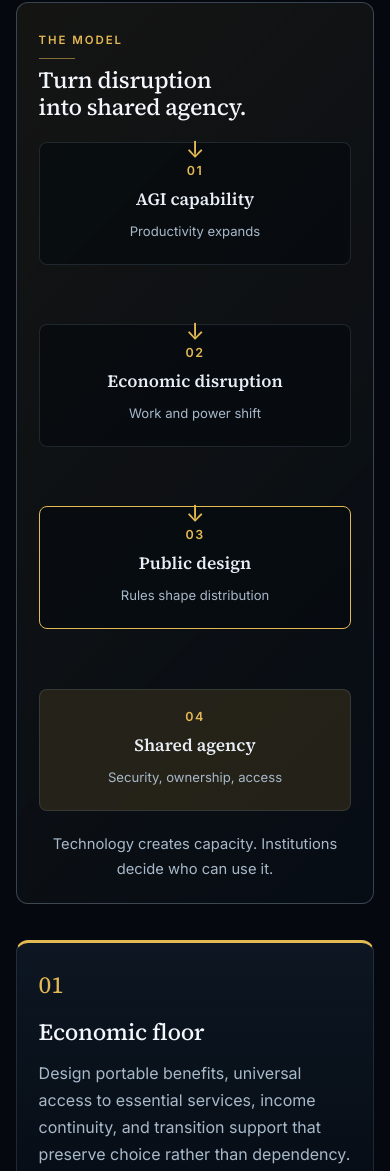
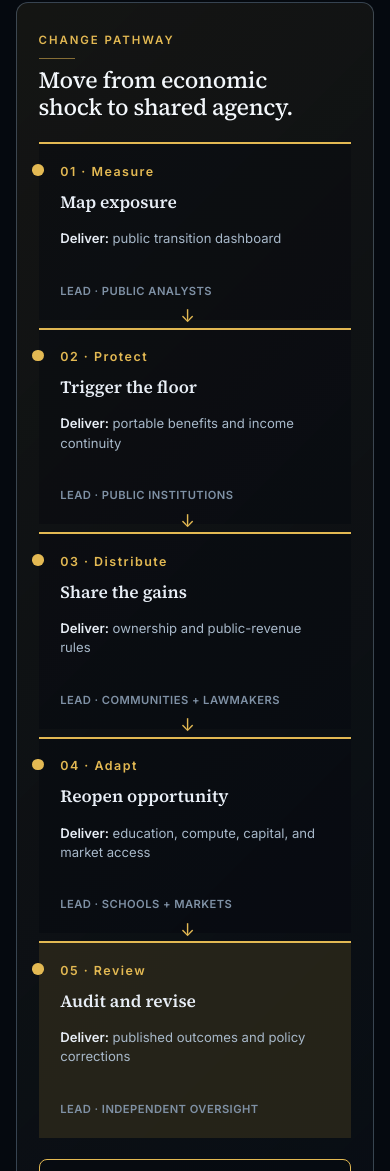
Before and after one commit to colinatwood/onetomorrow.today, a website: page today.html in a window 390 px wide. Shown: the part 1344-2515 px from the top of the page. Drawn offline with Linux system fonts and the light colour scheme.

Commit message:
Turn horizon visuals into change roadmaps

```diff
--- a/styles.css
+++ b/styles.css
@@ -624,7 +624,7 @@ strong {
   max-width: 28ch;
 }
 
-/* Compact visual models make each horizon's governing logic scannable. */
+/* Change roadmaps make each horizon's mission executable and scannable. */
 .visual-model {
   --model-accent: var(--gold);
   margin-inline: 0;
@@ -655,79 +655,49 @@ strong {
 .model-heading > * { margin-bottom: 0; }
 .model-heading h2 { max-width: 28ch; font-size: clamp(1.45rem, 2.4vw, 2rem); }
 
-.model-flow {
-  display: grid;
-  grid-template-columns: minmax(0, 1fr) auto minmax(0, 1fr) auto minmax(0, 1fr) auto minmax(0, 1fr);
-  align-items: stretch;
-  gap: .65rem;
-}
-
-.model-node,
-.model-source,
-.model-bridge,
-.model-outcome {
-  display: flex;
-  flex-direction: column;
-  justify-content: center;
-  min-height: 7.5rem;
-  padding: var(--s3);
-  border: 1px solid var(--line);
-  border-radius: var(--radius-sm);
-  background: rgba(5, 9, 15, .58);
-  text-align: center;
-}
-
-.model-node-pivot { border-color: var(--model-accent); }
-.model-node-outcome { background: color-mix(in srgb, var(--model-accent) 14%, rgba(5, 9, 15, .7)); }
 .model-index { color: var(--model-accent); font: 600 .78rem/1 var(--sans); letter-spacing: .12em; }
-.model-node strong,
-.model-source strong,
-.model-bridge strong,
-.model-outcome strong,
-.model-ladder strong { margin-top: .45rem; font-family: var(--serif); font-size: 1.08rem; }
-.model-node small,
-.model-source small,
-.model-bridge small,
-.model-outcome small,
-.model-ladder small { margin-top: .4rem; color: var(--muted); font-size: .82rem; }
-.model-arrow { align-self: center; color: var(--model-accent); font-size: 1.45rem; }
-
-.model-convergence {
-  display: grid;
-  grid-template-columns: minmax(0, 1fr) minmax(13rem, 1.2fr) minmax(0, 1fr);
-  align-items: center;
-  gap: var(--s3);
-}
-
-.model-source > span { color: var(--model-accent); font: 600 .78rem/1 var(--sans); letter-spacing: .1em; text-transform: uppercase; }
-.model-bridge { border-color: var(--model-accent); }
-.model-bridge > span { color: var(--model-accent); font-size: 1.25rem; line-height: .8; }
-.model-outcome { width: min(24rem, 100%); min-height: auto; margin: var(--s3) auto 0; border-color: var(--model-accent); }
-.model-outcome > span { color: var(--model-accent); font-size: 1.25rem; line-height: .8; }
-
-.model-ladder {
+.change-roadmap {
   display: grid;
   grid-template-columns: repeat(5, minmax(0, 1fr));
   margin: 0;
   padding: 0;
   list-style: none;
-  counter-reset: none;
 }
 
-.model-ladder li {
+.change-roadmap li {
   position: relative;
   display: flex;
   flex-direction: column;
-  min-height: 8rem;
+  min-height: 14rem;
   padding: var(--s3);
   border-top: 2px solid var(--model-accent);
   background: rgba(5, 9, 15, .42);
 }
 
-.model-ladder li + li { margin-left: 2px; }
-.model-ladder li::before { content: ""; position: absolute; top: -.42rem; left: 1.25rem; width: .72rem; height: .72rem; border-radius: 50%; background: var(--model-accent); }
-.model-ladder li > span { color: var(--model-accent); font: 600 .78rem/1 var(--sans); letter-spacing: .1em; }
-.model-ladder li:last-child { background: color-mix(in srgb, var(--model-accent) 14%, rgba(5, 9, 15, .7)); }
+.change-roadmap li + li { margin-left: 2px; }
+.change-roadmap li::before { content: ""; position: absolute; top: -.42rem; left: 1.25rem; width: .72rem; height: .72rem; border-radius: 50%; background: var(--model-accent); }
+.change-roadmap li::after { content: "→"; position: absolute; z-index: 1; top: 50%; right: -.62rem; color: var(--model-accent); font-size: 1.1rem; }
+.change-roadmap li:last-child::after { content: none; }
+.change-roadmap li:last-child { background: color-mix(in srgb, var(--model-accent) 14%, rgba(5, 9, 15, .7)); }
+.change-roadmap strong { margin-top: .6rem; font-family: var(--serif); font-size: 1.08rem; }
+.change-roadmap small { margin-top: .75rem; color: var(--muted); font-size: .82rem; line-height: 1.45; }
+.change-roadmap small b { color: var(--text); font-weight: 600; }
+.stage-owner { margin-top: auto; padding-top: var(--s3); color: var(--dim); font: 600 .7rem/1.3 var(--sans); letter-spacing: .04em; text-transform: uppercase; }
+
+.model-gate {
+  display: grid;
+  grid-template-columns: auto 1fr;
+  align-items: center;
+  gap: var(--s3);
+  margin-top: var(--s3);
+  padding: .85rem var(--s3);
+  border: 1px solid var(--model-accent);
+  border-radius: var(--radius-sm);
+  background: rgba(5, 9, 15, .5);
+}
+
+.model-gate span { color: var(--model-accent); font: 600 .72rem/1 var(--sans); letter-spacing: .1em; text-transform: uppercase; }
+.model-gate strong { font-size: .9rem; font-weight: 500; }
 
 .visual-model figcaption {
   margin-top: var(--s3);
@@ -1317,6 +1287,37 @@ body.reduced-motion *::after {
   .branch-grid {
     grid-template-columns: 1fr;
   }
+
+  .change-roadmap {
+    grid-template-columns: 1fr;
+  }
+
+  .change-roadmap li {
+    min-height: auto;
+  }
+
+  .change-roadmap li + li {
+    margin-top: .5rem;
+    margin-left: 0;
+  }
+
+  .change-roadmap li::before {
+    top: 1.25rem;
+    left: -.4rem;
+  }
+
+  .change-roadmap li::after {
+    content: "↓";
+    top: auto;
+    right: 50%;
+    bottom: -.7rem;
+  }
+
+  .change-roadmap li:last-child::after { content: none; }
+
+  .stage-owner {
+    margin-top: var(--s2);
+  }
 }
 
 @media (max-width: 560px) {
@@ -1355,32 +1356,9 @@ body.reduced-motion *::after {
     margin-bottom: var(--s1);
   }
 
-  .model-flow,
-  .model-convergence,
-  .model-ladder {
+  .model-gate {
     grid-template-columns: 1fr;
-  }
-
-  .model-node,
-  .model-source,
-  .model-bridge,
-  .model-outcome,
-  .model-ladder li {
-    min-height: auto;
-  }
-
-  .model-arrow {
-    transform: rotate(90deg);
-  }
-
-  .model-ladder li + li {
-    margin-top: .5rem;
-    margin-left: 0;
-  }
-
-  .model-ladder li::before {
-    top: 1.25rem;
-    left: -.4rem;
+    gap: var(--s1);
   }
 
   .branch-next {
--- a/today.html
+++ b/today.html
@@ -47,17 +47,16 @@
         <p>OneTomorrow treats AGI economics as an institutional problem, not only a technical forecast. Ownership, bargaining power, public revenue, competition, education, and democratic oversight determine whether gains become shared capability or private domination.</p>
       </section>
       <figure class="visual-model model-today" aria-labelledby="todayModelTitle" aria-describedby="todayModelCaption">
-        <div class="model-heading"><p class="charter-kicker">The model</p><h2 id="todayModelTitle">Turn disruption into shared agency.</h2></div>
-        <div class="model-flow" role="list" aria-label="Economic transition from AGI capability to shared agency">
-          <div class="model-node" role="listitem"><span class="model-index">01</span><strong>AGI capability</strong><small>Productivity expands</small></div>
-          <span class="model-arrow" aria-hidden="true">→</span>
-          <div class="model-node" role="listitem"><span class="model-index">02</span><strong>Economic disruption</strong><small>Work and power shift</small></div>
-          <span class="model-arrow" aria-hidden="true">→</span>
-          <div class="model-node model-node-pivot" role="listitem"><span class="model-index">03</span><strong>Public design</strong><small>Rules shape distribution</small></div>
-          <span class="model-arrow" aria-hidden="true">→</span>
-          <div class="model-node model-node-outcome" role="listitem"><span class="model-index">04</span><strong>Shared agency</strong><small>Security, ownership, access</small></div>
-        </div>
-        <figcaption id="todayModelCaption">Technology creates capacity. Institutions decide who can use it.</figcaption>
+        <div class="model-heading"><p class="charter-kicker">Change pathway</p><h2 id="todayModelTitle">Move from economic shock to shared agency.</h2></div>
+        <ol class="change-roadmap" aria-label="Five-stage economic transition roadmap">
+          <li><span class="model-index">01 · Measure</span><strong>Map exposure</strong><small><b>Deliver:</b> public transition dashboard</small><span class="stage-owner">Lead · Public analysts</span></li>
+          <li><span class="model-index">02 · Protect</span><strong>Trigger the floor</strong><small><b>Deliver:</b> portable benefits and income continuity</small><span class="stage-owner">Lead · Public institutions</span></li>
+          <li><span class="model-index">03 · Distribute</span><strong>Share the gains</strong><small><b>Deliver:</b> ownership and public-revenue rules</small><span class="stage-owner">Lead · Communities + lawmakers</span></li>
+          <li><span class="model-index">04 · Adapt</span><strong>Reopen opportunity</strong><small><b>Deliver:</b> education, compute, capital, and market access</small><span class="stage-owner">Lead · Schools + markets</span></li>
+          <li><span class="model-index">05 · Review</span><strong>Audit and revise</strong><small><b>Deliver:</b> published outcomes and policy corrections</small><span class="stage-owner">Lead · Independent oversight</span></li>
+        </ol>
+        <div class="model-gate"><span>Decision gate</span><strong>Advance when household security rises without concentrating ownership or political power.</strong></div>
+        <figcaption id="todayModelCaption">A repeatable change cycle: measure the shift, protect people, distribute value, expand opportunity, and correct course.</figcaption>
       </figure>
       <div class="branch-priority-grid">
         <article><span>01</span><h2>Economic floor</h2><p>Design portable benefits, universal access to essential services, income continuity, and transition support that preserve choice rather than dependency.</p></article>
--- a/tools/check-site.js
+++ b/tools/check-site.js
@@ -210,6 +210,9 @@ function checkThreeHorizonArchitecture() {
     if (!/<figure class="visual-model[^"]*"[\s\S]*?<figcaption/i.test(html)) {
       fail(file, "missing accessible horizon visual model");
     }
+    if (!/class="change-roadmap"[\s\S]*?Decision gate/i.test(html)) {
+      fail(file, "horizon visual model must include a change roadmap and decision gate");
+    }
   }
 
   const future = path.join(ROOT, "future.html");
```
Also changed, not shown: future.html (+9 -8 lines), tomorrow.html (+10 -8 lines).
